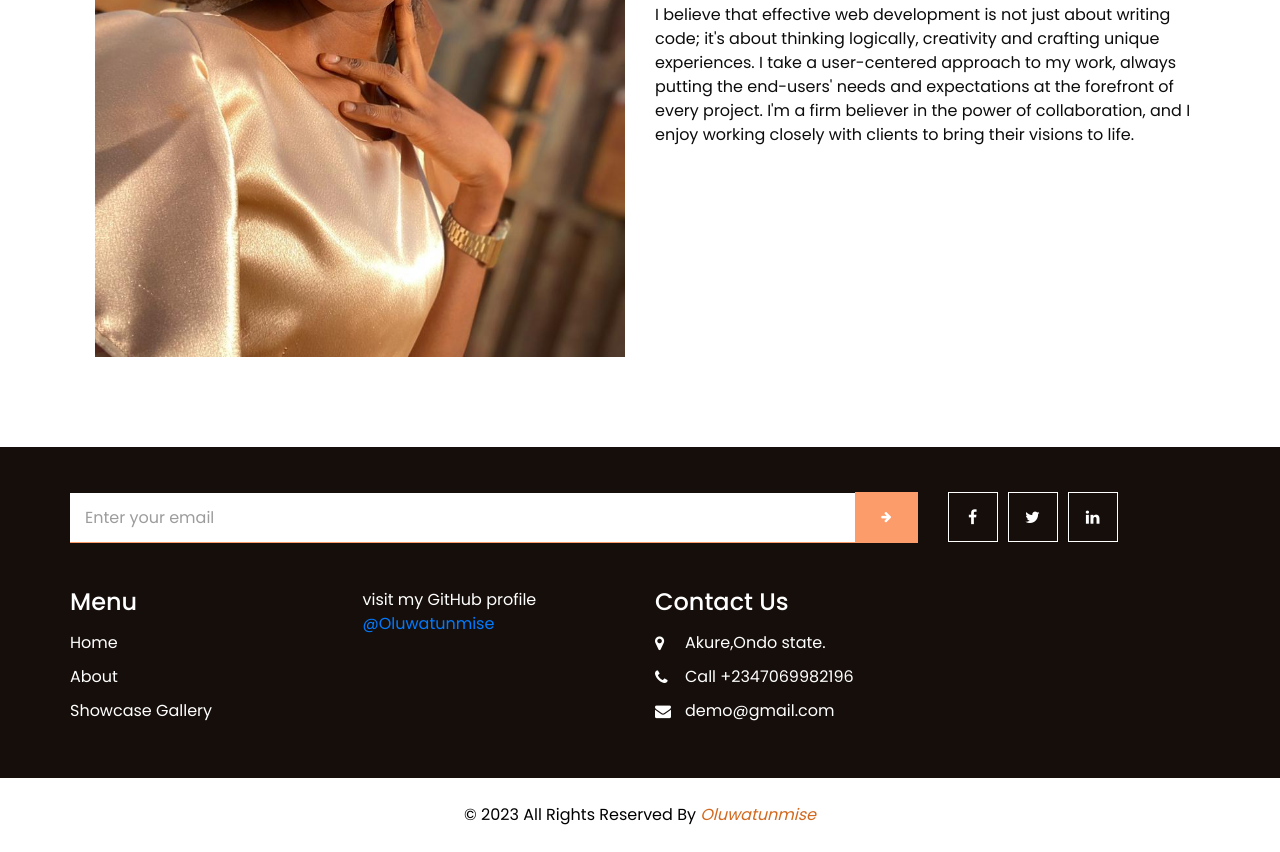
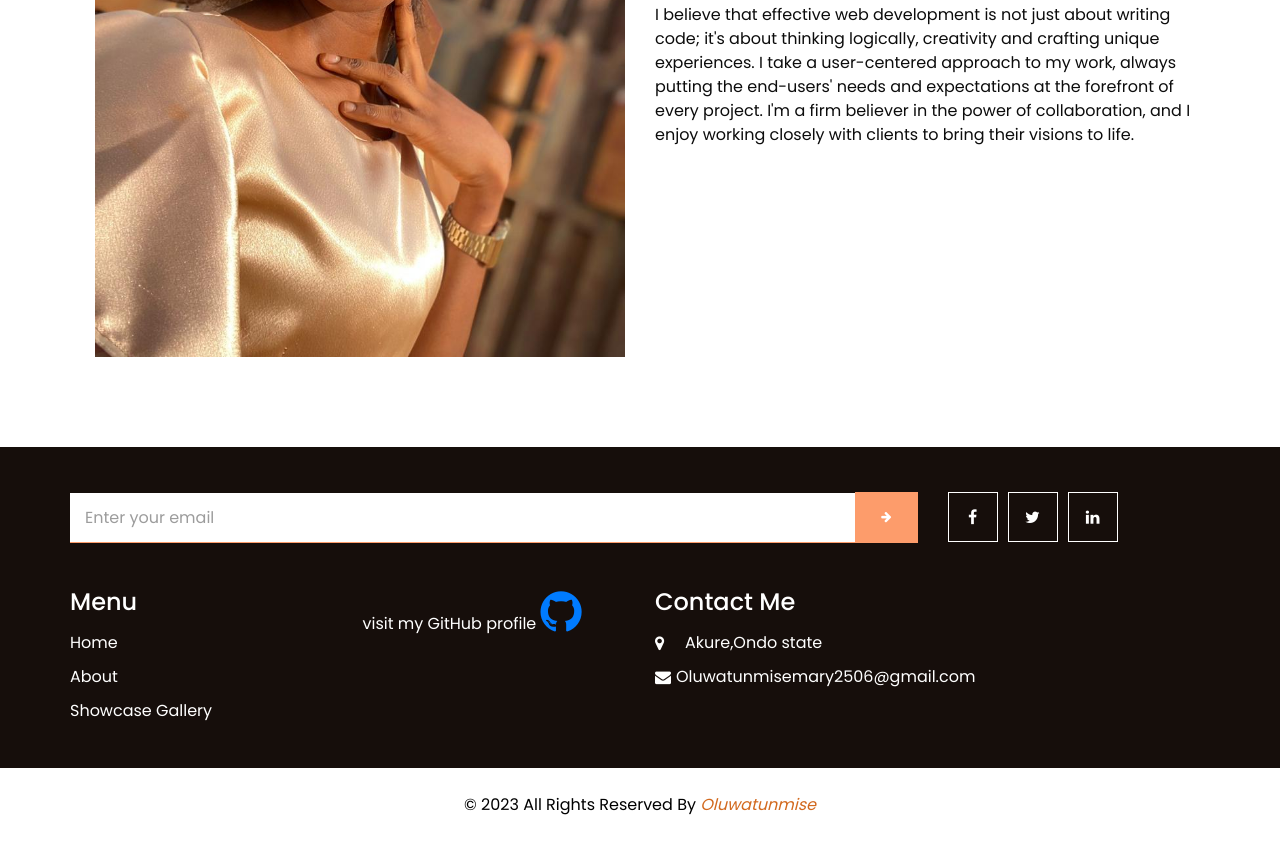
Before and after one commit to oluwatunmise2506/my_personal_portfolio_website, a plain HTML site: page about.html in a window 1280 px wide. Shown: the part 557-1409 px from the top of the page. Drawn offline with nearby package versions, Linux system fonts and the light colour scheme.

Commit message:
Added changes

```diff
--- a/about.html
+++ b/about.html
@@ -141,31 +141,28 @@
         <div class="col-md-6 col-lg-3">
           <div class="info_detail">
             <p class="mb-0">
-              visit my GitHub profile <a href="https://github.com/oluwatunmise2506">@Oluwatunmise</a>
+              visit my GitHub profile
+              <a href="https://github.com/oluwatunmise2506">
+                <i class="fa fa-github fa-3x"></i>
+              </a>
             </p>
           </div>
         </div>
         <div class="col-md-6 col-lg-3">
           <h4>
-            Contact Us
+            Contact Me
           </h4>
           <div class="info_contact">
             <a href="">
               <i class="fa fa-map-marker" aria-hidden="true"></i>
               <span>
-                Akure,Ondo state.
+                Akure,Ondo state
               </span>
             </a>
-            <a href="">
-              <i class="fa fa-phone" aria-hidden="true"></i>
-              <span>
-                Call +2347069982196
-              </span>
-            </a>
-            <a href="">
+            <a href="mailto: Oluwatunmisemary2506@gmail.com">
               <i class="fa fa-envelope"></i>
               <span>
-                demo@gmail.com
+                Oluwatunmisemary2506@gmail.com
               </span>
             </a>
           </div>
```
Also changed, not shown: index.html (+1 -1 lines), portfolio.html (+6 -9 lines).
